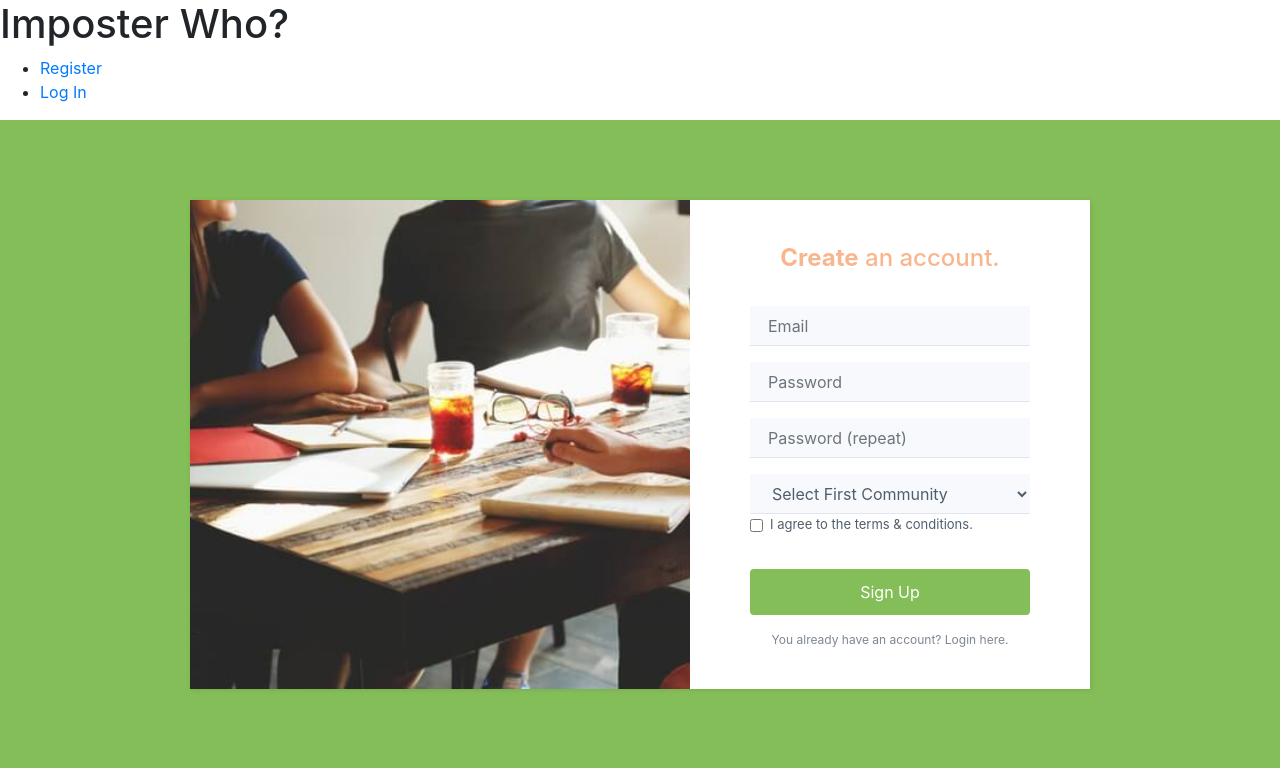
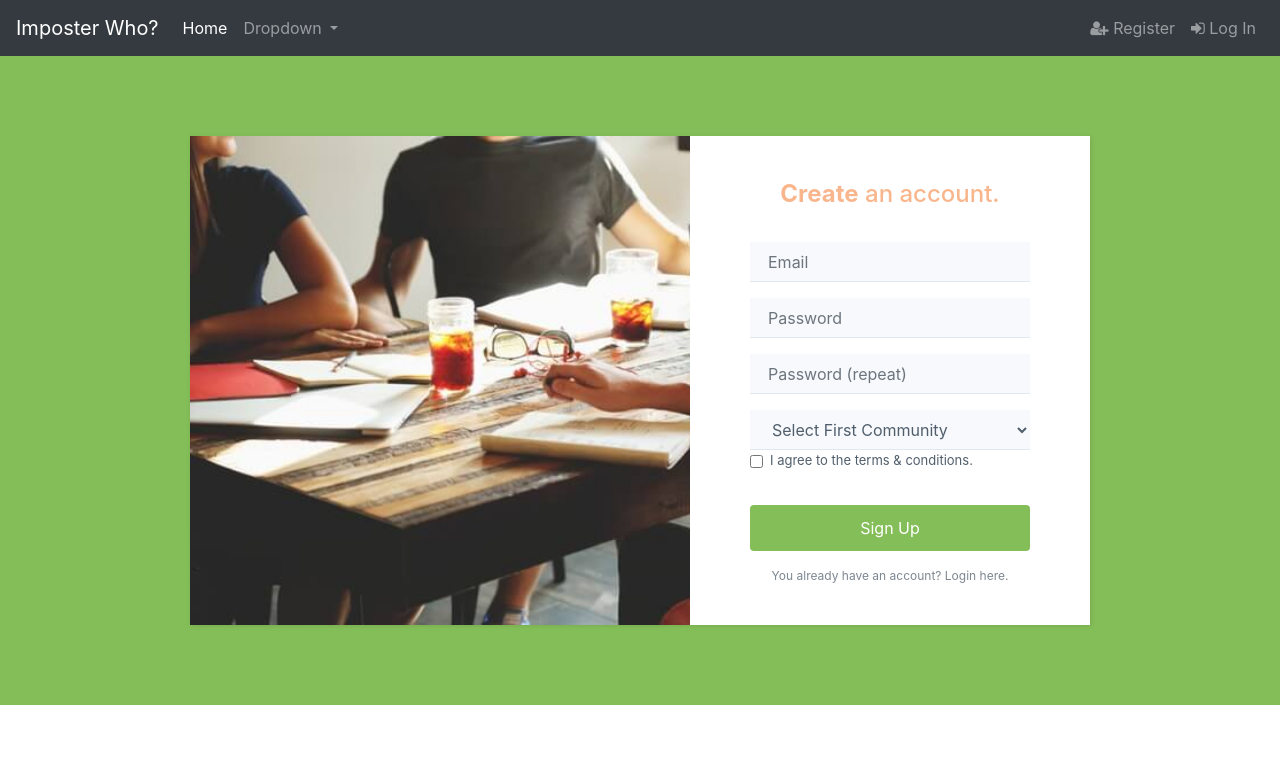
Before and after one commit to Leundai/ImposterWho, a Flask app: page /auth/register in a window 1280 px wide. Shown: the top 768 px of the page. Run offline with Flask 2, Linux system fonts and the light colour scheme; some libraries are stand-ins or nearby versions.

Commit message:
Font Awesome and Flash Messages

```diff
--- a/flaskr/templates/base.html
+++ b/flaskr/templates/base.html
@@ -1,24 +1,57 @@
 <!doctype html>
 <title>{% block title %}{% endblock %} - Imposter Who?</title>
 <link rel="stylesheet" href="{{ url_for('static', filename='css/style.css') }}">
-<nav>
-  <h1>Imposter Who?</h1>
-  <ul>
-    {% if g.user %}
-      <li><span>{{ g.user['username'] }}</span>
-      <li><a href="{{ url_for('auth.logout') }}">Log Out</a>
-    {% else %}
-      <li><a href="{{ url_for('auth.register') }}">Register</a>
-      <li><a href="{{ url_for('auth.login') }}">Log In</a>
-    {% endif %}
-  </ul>
-</nav>
+
 <section class="content">
   <header>
+    <nav class="navbar navbar-expand-lg navbar-dark bg-dark">
+      <a class="navbar-brand" href="#">Imposter Who?</a>
+      <button class="navbar-toggler" type="button" data-toggle="collapse" data-target="#navbarSupportedContent" aria-controls="navbarSupportedContent" aria-expanded="false" aria-label="Toggle navigation">
+        <span class="navbar-toggler-icon"></span>
+      </button>
+
+      <div class="collapse navbar-collapse" id="navbarSupportedContent">
+        <ul class="navbar-nav mr-auto">
+          <li class="nav-item active">
+            <a class="nav-link" href="/">Home <span class="sr-only">(current)</span></a>
+          </li>
+          <li class="nav-item dropdown">
+            <a class="nav-link dropdown-toggle" href="#" id="navbarDropdown" role="button" data-toggle="dropdown" aria-haspopup="true" aria-expanded="false">
+              Dropdown
+            </a>
+            <div class="dropdown-menu" aria-labelledby="navbarDropdown">
+              <a class="dropdown-item" href="#">Action</a>
+              <a class="dropdown-item" href="#">Another action</a>
+              <div class="dropdown-divider"></div>
+              <a class="dropdown-item" href="#">Something else here</a>
+            </div>
+          </li>
+        </ul>
+        <ul class="nav navbar-nav navbar-right">
+          {% if g.user %}
+            <li class="nav-item"><a class="nav-link">{{ g.user['email'] }}</a>
+            <li class="nav-item"><a class="nav-link" href="{{ url_for('auth.logout') }}">Log Out <i class="fa fa-sign-out"></i></a>
+          {% else %}
+            <li class="nav-item"><a class="nav-link" href="{{ url_for('auth.register') }}"><i class="fa fa-user-plus"></i> Register</i></a></li>
+            <li class="nav-item"><a class="nav-link" href="{{ url_for('auth.login') }}"><i class="fa fa-sign-in"></i> Log In</a></li>
+          {% endif %}
+        </ul>
+      </div>
+    </nav>
+    <link href="//maxcdn.bootstrapcdn.com/font-awesome/4.2.0/css/font-awesome.min.css" type="text/css" rel="stylesheet">
+    <link rel="stylesheet" href="{{ url_for('static', filename='bootstrap/css/bootstrap.min.css') }}">
+    <script src="https://use.fontawesome.com/12c3e2ccec.js"></script>
     {% block header %}{% endblock %}
   </header>
-  {% for message in get_flashed_messages() %}
-    <div class="flash">{{ message }}</div>
-  {% endfor %}
+  {% with messages = get_flashed_messages() %}
+        {% if messages %}
+        <div class="alert alert-warning alert-dismissible fade show" role="alert">
+          {{messages[0]}}
+          <button type="button" class="close" data-dismiss="alert" aria-label="Close">
+            <span aria-hidden="true">&times;</span>
+          </button>
+        </div>
+        {% endif %}
+    {% endwith %}
   {% block content %}{% endblock %}
 </section>
```
Also changed, not shown: README.md, flaskr/templates/auth/login.html (line endings or trailing spaces).
